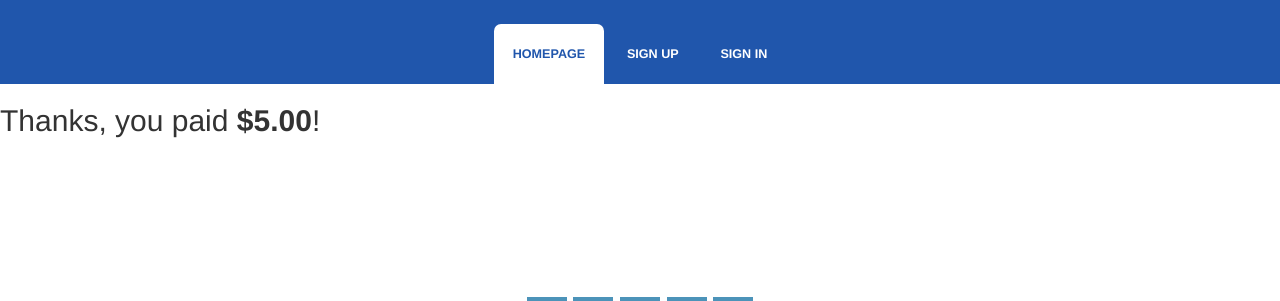
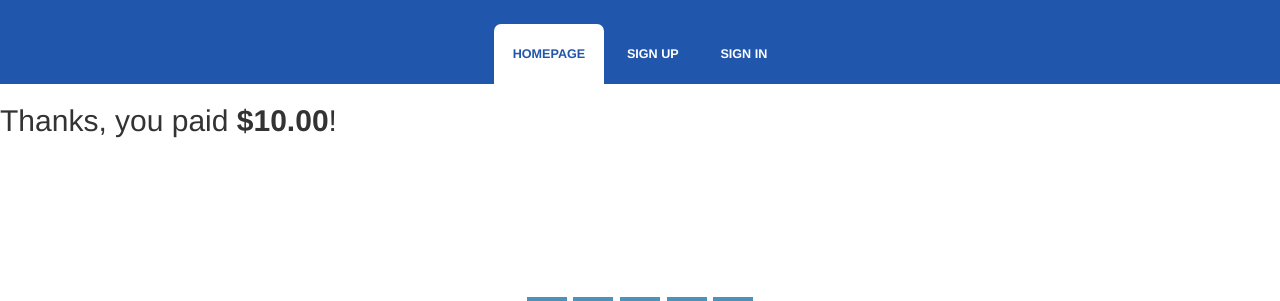
Before and after one commit to riyagupta2/AImedscan, a Flask app: template app/templates/user/charge.html in a window 1280 px wide. Shown: the part 320-621 px from the top of the page. Run offline with Flask 2, Linux system fonts and the light colour scheme; the template is opened without the code that fills it, so the values that code supplies are empty; parts of the project's set-up code (start-up, migrations or seed data) failed here and were passed over; some libraries are stand-ins or nearby versions.

Commit message:
changes to layout

```diff
--- a/app/templates/user/charge.html
+++ b/app/templates/user/charge.html
@@ -1,4 +1,4 @@
 {% extends "layout2.html" %}
 {% block content %}
-  <h2>Thanks, you paid <strong>$5.00</strong>!</h2>
+  <h2>Thanks, you paid <strong>$10.00</strong>!</h2>
 {% endblock %}
```
